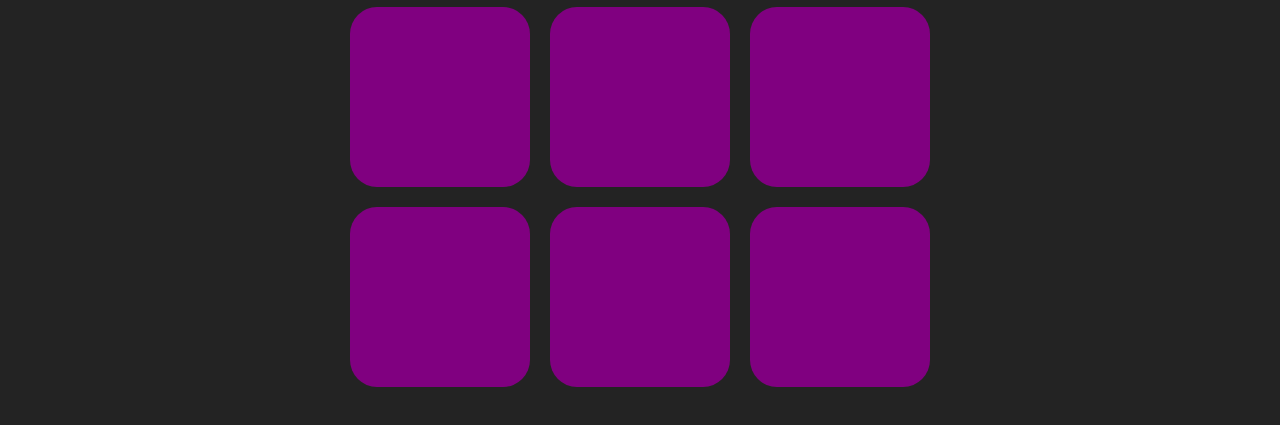
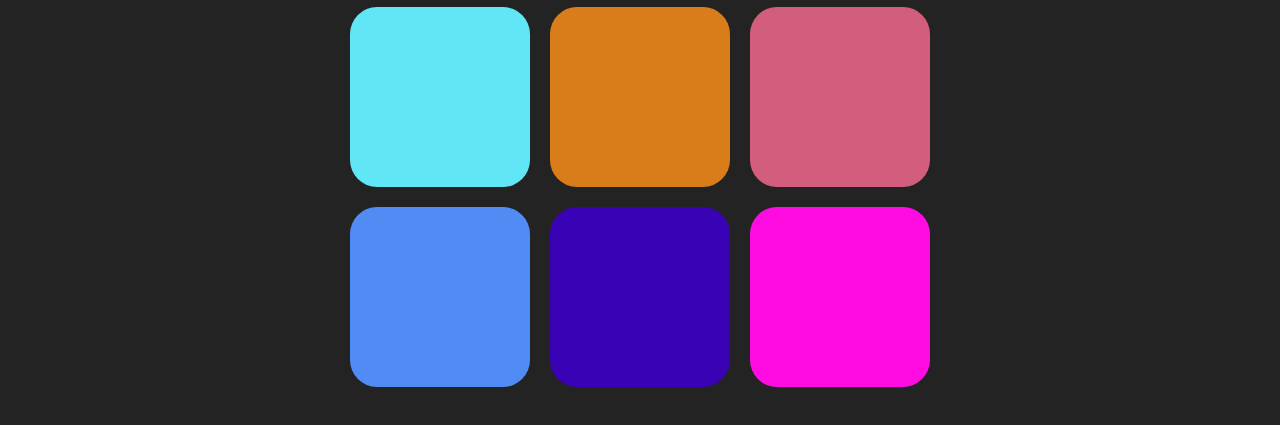
Before and after one commit to mboyd6/mboyd6.github.io, a plain HTML site: page color-game.html in a window 1280 px wide. Shown: the part 231-656 px from the top of the page. Drawn offline with nearby package versions, Linux system fonts and the light colour scheme.

Commit message:
fixed the color file on root

```diff
--- a/color-game.html
+++ b/color-game.html
@@ -13,16 +13,16 @@
 
 
     <!-- Bootstrap Core CSS -->
-    <link href="../vendor/bootstrap/css/bootstrap.min.css" rel="stylesheet" type="text/css">
+    <link href="vendor/bootstrap/css/bootstrap.min.css" rel="stylesheet" type="text/css">
 
     <!-- Theme CSS -->
-    <link href="../css/clean-blog.min.css" rel="stylesheet" type="text/css">
+    <link href="css/clean-blog.min.css" rel="stylesheet" type="text/css">
 
     <!-- My Custom CSS Files -->
    <link rel="stylesheet" type="text/css" href="color-game/main.css">
 
     <!-- Custom Fonts -->
-    <link href="../vendor/font-awesome/css/font-awesome.min.css" rel="stylesheet" type="text/css">
+    <link href="vendor/font-awesome/css/font-awesome.min.css" rel="stylesheet" type="text/css">
     <link href='https://fonts.googleapis.com/css?family=Lora:400,700,400italic,700italic' rel='stylesheet' type='text/css'>
     <link href='https://fonts.googleapis.com/css?family=Open+Sans:300italic,400italic,600italic,700italic,800italic,400,300,600,700,800' rel='stylesheet' type='text/css'>
 
@@ -55,10 +55,10 @@
             <div class="collapse navbar-collapse" id="bs-example-navbar-collapse-1">
                 <ul class="nav navbar-nav navbar-right">
                     <li>
-                        <a href="../index.html">Home</a>
+                        <a href="index.html">Home</a>
                     </li>
                     <li>
-                        <a href="../projects.html">Projects</a>
+                        <a href="projects.html">Projects</a>
                     </li>
                     <li>
                         <a target="_blank" href="michael_boyd_resume.pdf">Resume</a>
@@ -95,18 +95,18 @@
 		<div class="square"></div>
 		<div class="square"></div>
 	</div>
-	<script type="text/javascript" src="colorGame.js"></script>
+	<script type="text/javascript" src="color-game/colorGame.js"></script>
 <!-- jQuery -->
-    <script src="../vendor/jquery/jquery.min.js"></script>
+    <script src="vendor/jquery/jquery.min.js"></script>
 
     <!-- Bootstrap Core JavaScript -->
-    <script src="../vendor/bootstrap/js/bootstrap.min.js"></script>
+    <script src="vendor/bootstrap/js/bootstrap.min.js"></script>
 
     <!-- Contact Form JavaScript -->
-    <script src="../js/jqBootstrapValidation.js"></script>
-    <script src="../js/contact_me.js"></script>
+    <script src="js/jqBootstrapValidation.js"></script>
+    <script src="js/contact_me.js"></script>
 
     <!-- Theme JavaScript -->
-    <script src="../js/clean-blog.min.js"></script>
+    <script src="js/clean-blog.min.js"></script>
 </body>
 </html>
```
